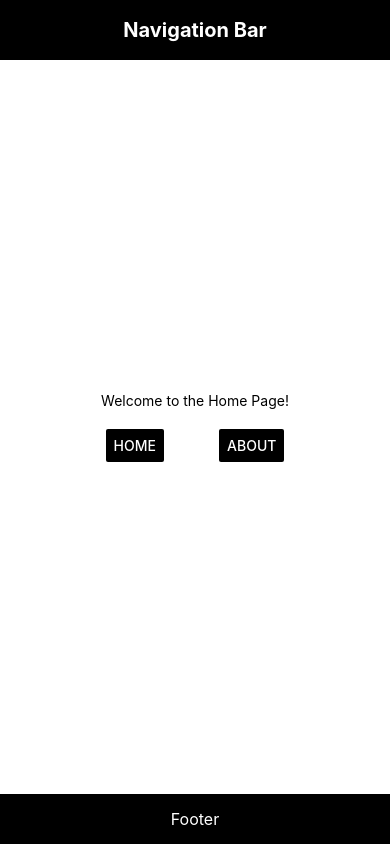
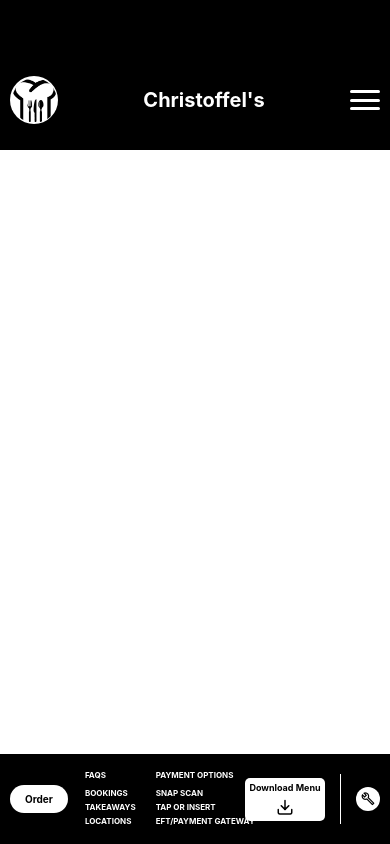
Before and after one commit to shuhad786/DigitalMenu, a React Native app: screen / in a window 390 px wide. Built offline with nearby package versions, Linux system fonts and the light colour scheme.

Commit message:
Update code to render menu footer and navbar

```diff
--- a/App.js
+++ b/App.js
@@ -1,65 +1,309 @@
-import React, { useState } from 'react';
-import { View, Text, Button, StyleSheet } from 'react-native';
+import React, { useState, useRef } from 'react';
+import {
+  View,
+  Text,
+  TouchableOpacity,
+  Image,
+  StyleSheet,
+  Animated,
+  Dimensions,
+  TouchableWithoutFeedback,
+} from 'react-native';
+import Feather from 'react-native-vector-icons/Feather';
+import MaterialCommunityIcons from 'react-native-vector-icons/MaterialCommunityIcons';
 import { theme } from './theme';
 
-const Layout = ({ children }) => (
-  <View style={[styles.container, { backgroundColor: theme.colors.background }]}>
+const SCREEN_WIDTH = Dimensions.get('window').width;
+
+const Layout = ({ children }) => {
+  const [menuVisible, setMenuVisible] = useState(false);
+  const slideAnim = useRef(new Animated.Value(-SCREEN_WIDTH)).current; // off-screen left full width
+
+  const toggleMenu = () => {
+    if (menuVisible) {
+      Animated.timing(slideAnim, {
+        toValue: -SCREEN_WIDTH,
+        duration: 300,
+        useNativeDriver: false,
+      }).start(() => setMenuVisible(false));
+    } else {
+      setMenuVisible(true);
+      Animated.timing(slideAnim, {
+        toValue: 0,
+        duration: 300,
+        useNativeDriver: false,
+      }).start();
+    }
+  };
+
+  const navigateTo = (page) => {
+    console.log('Navigate to:', page);
+    toggleMenu();
+    // Replace with your navigation logic, e.g. navigation.navigate(page);
+  };
+
+  const Navbar = () => (
     <View style={[styles.nav, { backgroundColor: theme.colors.navBackground }]}>
-      <Text style={[styles.navText, { color: theme.colors.navText }]}>Navigation Bar</Text>
+      <View style={styles.heroImageWrapper}>
+        <Image
+          source={require('./assets/hero-image.png')}
+          style={styles.heroImage}
+          resizeMode="contain"
+        />
       </View>
 
-    <View style={styles.body}>
-      {children}
+      <Text style={[styles.navText, { color: theme.colors.navText }]}>
+        Christoffel's
+      </Text>
+
+      <TouchableOpacity onPress={toggleMenu} style={styles.menuButton}>
+        <View style={[styles.bar, { backgroundColor: theme.colors.navText }]} />
+        <View style={[styles.bar, { backgroundColor: theme.colors.navText }]} />
+        <View style={[styles.bar, { backgroundColor: theme.colors.navText }]} />
+      </TouchableOpacity>
+    </View>
+  );
+
+  const Footer = () => (
+    <View style={[styles.footer, { backgroundColor: theme.colors.footerBackground }]}>
+      <TouchableOpacity style={styles.orderButton}>
+        <Text style={styles.orderButtonText}>Order</Text>
+      </TouchableOpacity>
+
+      <View style={styles.listsContainer}>
+        <View style={styles.list}>
+          <Text style={styles.listHeading}>FAQS</Text>
+          <Text style={styles.listItem}>BOOKINGS</Text>
+          <Text style={styles.listItem}>TAKEAWAYS</Text>
+          <Text style={styles.listItem}>LOCATIONS</Text>
+        </View>
+        <View style={styles.list}>
+          <Text style={styles.listHeading}>PAYMENT OPTIONS</Text>
+          <Text style={styles.listItem}>SNAP SCAN</Text>
+          <Text style={styles.listItem}>TAP OR INSERT</Text>
+          <Text style={styles.listItem}>EFT/PAYMENT GATEWAY</Text>
+        </View>
       </View>
 
-    <View style={[styles.footer, { backgroundColor: theme.colors.footerBackground }]}>
-      <Text style={[styles.footerText, { color: theme.colors.footerText }]}>Footer</Text>
+      <TouchableOpacity style={styles.downloadButton}>
+        <Text style={styles.downloadButtonText}>Download Menu</Text>
+        <Feather name="download" color="#000" size={18} />
+      </TouchableOpacity>
+
+      <View style={styles.verticalLine} />
+
+      <View style={styles.wrenchIcon}>
+        <MaterialCommunityIcons name="wrench-outline" color="#000" size={14} />
       </View>
     </View>
   );
 
-const App = () => {
-  const [page, setPage] = useState('home');
+  return (
+    <View style={[styles.container, { backgroundColor: theme.colors.background }]}>
+      <Navbar />
+      <View style={styles.body}>{children}</View>
+      <Footer />
 
-  let content;
-  if (page === 'home') {
-    content = <Text style={{ color: theme.colors.bodyText }}>Welcome to the Home Page!</Text>;
-  } else if (page === 'about') {
-    content = <Text style={{ color: theme.colors.bodyText }}>This is the About Page.</Text>;
-  }
+      {menuVisible && (
+        <TouchableWithoutFeedback onPress={toggleMenu}>
+          <View style={styles.overlay} />
+        </TouchableWithoutFeedback>
+      )}
 
-  return (
-    <Layout>
-      {content}
-      <View style={styles.buttons}>
-        <Button title="Home" onPress={() => setPage('home')} color={theme.colors.primary} />
-        <Button title="About" onPress={() => setPage('about')} color={theme.colors.primary} />
+      {menuVisible && (
+        <>
+          {/* Overlay to close menu when tapping outside */}
+          <TouchableWithoutFeedback onPress={toggleMenu}>
+            <View style={styles.overlay} />
+          </TouchableWithoutFeedback>
+
+          {/* Side Drawer Menu */}
+          <Animated.View style={[styles.sideMenu, { left: slideAnim }]}>
+            {/* Exit Icon */}
+            <TouchableOpacity onPress={toggleMenu} style={styles.exitIcon}>
+              <Feather name="x" size={28} color="#000" />
+            </TouchableOpacity>
+
+            {/* Menu Items */}
+            <View style={styles.menuItemsContainer}>
+              {['Menu', 'Bookings', 'Deliveries', 'Gourmet Meals', 'About'].map((item) => (
+                <TouchableOpacity
+                  key={item}
+                  style={styles.menuItem}
+                  onPress={() => navigateTo(item)}
+                >
+                  <Text style={styles.menuItemText}>{item}</Text>
+                </TouchableOpacity>
+              ))}
             </View>
-    </Layout>
+          </Animated.View>
+        </>
+      )}
+    </View>
   );
 };
 
 const styles = StyleSheet.create({
   container: { flex: 1 },
+
   nav: {
-    height: 60,
+    height: 150,
+    flexDirection: 'row',
+    alignItems: 'center',
+    justifyContent: 'space-between',
+    paddingTop: 50,
+    paddingHorizontal: 10,
+  },
+  heroImageWrapper: {
+    width: 48,
+    height: 48,
+    borderRadius: 27.5,
+    backgroundColor: '#ffffffff',
     justifyContent: 'center',
     alignItems: 'center',
   },
-  navText: { fontSize: 20, fontWeight: 'bold' },
-  body: { flex: 1, justifyContent: 'center', alignItems: 'center' },
-  footer: {
-    height: 50,
+  heroImage: {
+    width: 45,
+    height: 45,
+    borderRadius: 22.5,
+    backgroundColor: '#fff',
+  },
+  navText: {
+    fontSize: 20,
+    fontWeight: 'bold',
+    flex: 1,
+    textAlign: 'center',
+  },
+  menuButton: {
+    width: 30,
+    justifyContent: 'space-between',
+    height: 20,
+  },
+  bar: {
+    height: 3,
+    borderRadius: 1.5,
+  },
+
+  body: {
+    flex: 1,
     justifyContent: 'center',
     alignItems: 'center',
   },
-  footerText: { fontSize: 16 },
-  buttons: {
+
+  footer: {
     flexDirection: 'row',
-    marginTop: 20,
+    alignItems: 'center',
+    paddingHorizontal: 10,
+    paddingVertical: 16,
+    justifyContent: 'space-between',
+  },
+  orderButton: {
+    backgroundColor: '#ffffffff',
+    paddingVertical: 8,
+    paddingHorizontal: 15,
+    borderRadius: 15,
+  },
+  orderButtonText: {
+    color: '#000000ff',
+    fontWeight: 'bold',
+    fontSize: 10,
+  },
+  listsContainer: {
+    flexDirection: 'row',
+    flex: 1,
     justifyContent: 'space-around',
-    width: '60%',
+    marginHorizontal: 7,
+  },
+  list: {
+    marginHorizontal: 10,
+  },
+  listHeading: {
+    fontSize: 8,
+    fontWeight: 'bold',
+    marginBottom: 6,
+    color: '#fff',
+  },
+  listItem: {
+    color: '#fff',
+    marginVertical: 2,
+    fontSize: 8,
+    fontWeight: 'bold',
+  },
+  downloadButton: {
+    flexDirection: 'column',
+    alignItems: 'center',
+    backgroundColor: '#ffffff',
+    paddingVertical: 4,
+    paddingHorizontal: 0,
+    borderRadius: 5,
+    width: 80,
+  },
+  downloadButtonText: {
+    fontSize: 9,
+    fontWeight: 'bold',
+    marginBottom: 4,
+    color: '#000',
+  },
+  verticalLine: {
+    width: 1,
+    height: 50,
+    backgroundColor: '#fff',
+    marginHorizontal: 15,
+  },
+  wrenchIcon: {
+    padding: 5,
+    backgroundColor: '#ffffffff',
+    borderRadius: 20,
+  },
+
+  // Side drawer styles
+  sideMenu: {
+    position: 'absolute',
+    top: 150, // height of your navbar, so menu starts below it
+    bottom: 0,
+    width: SCREEN_WIDTH,
+    backgroundColor: '#fff',
+    paddingTop: 40, // some padding below exit icon
+    paddingHorizontal: 20,
+    // shadows and elevation as before
+    shadowColor: '#000',
+    shadowOpacity: 0.3,
+    shadowOffset: { width: 3, height: 0 },
+    shadowRadius: 5,
+    elevation: 5,
+    zIndex: 1000,
+  },
+  exitIcon: {
+    position: 'absolute',
+    top: 10,
+    right: 20,
+    zIndex: 1100,
+  },
+  menuItemsContainer: {
+    marginTop: 40, // space below exit icon
+    alignItems: 'center', // center menu items horizontally
+  },
+  menuItem: {
+    paddingVertical: 15,
+    width: '100%',
+    borderBottomColor: '#000000ff',
+    borderBottomWidth: 2.5,
+    alignItems: 'center', // center text horizontally inside each item
+  },
+  menuItemText: {
+    fontSize: 22,
+    fontWeight: 'bold',
+    textAlign: 'center',
+  },
+  overlay: {
+    position: 'absolute',
+    top: 150, // same as sideMenu top, so overlay covers only below navbar
+    left: 0,
+    right: 0,
+    bottom: 0,
+    backgroundColor: 'rgba(0,0,0,0.3)',
+    zIndex: 999,
   },
 });
 
-export default App;
+export default Layout;
--- a/package.json
+++ b/package.json
@@ -13,7 +13,8 @@
     "@react-native/new-app-screen": "0.81.4",
     "react": "19.1.0",
     "react-native": "0.81.4",
-    "react-native-safe-area-context": "^5.5.2"
+    "react-native-safe-area-context": "^5.5.2",
+    "react-native-vector-icons": "^10.3.0"
   },
   "devDependencies": {
     "@babel/core": "^7.25.2",
```
Also changed, not shown: metro.config.js (+13 -8 lines), assets/hero-image.png (added), 2 other files (tests, documents, lock files or other folders). Lines whose indentation alone changed are shown as unchanged.
